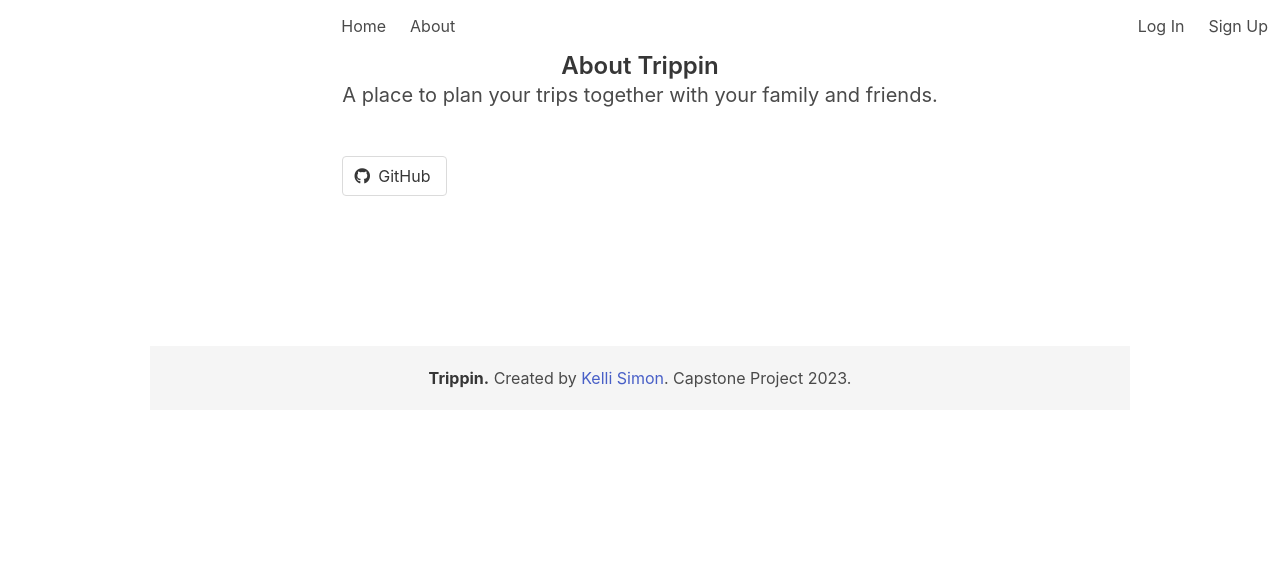
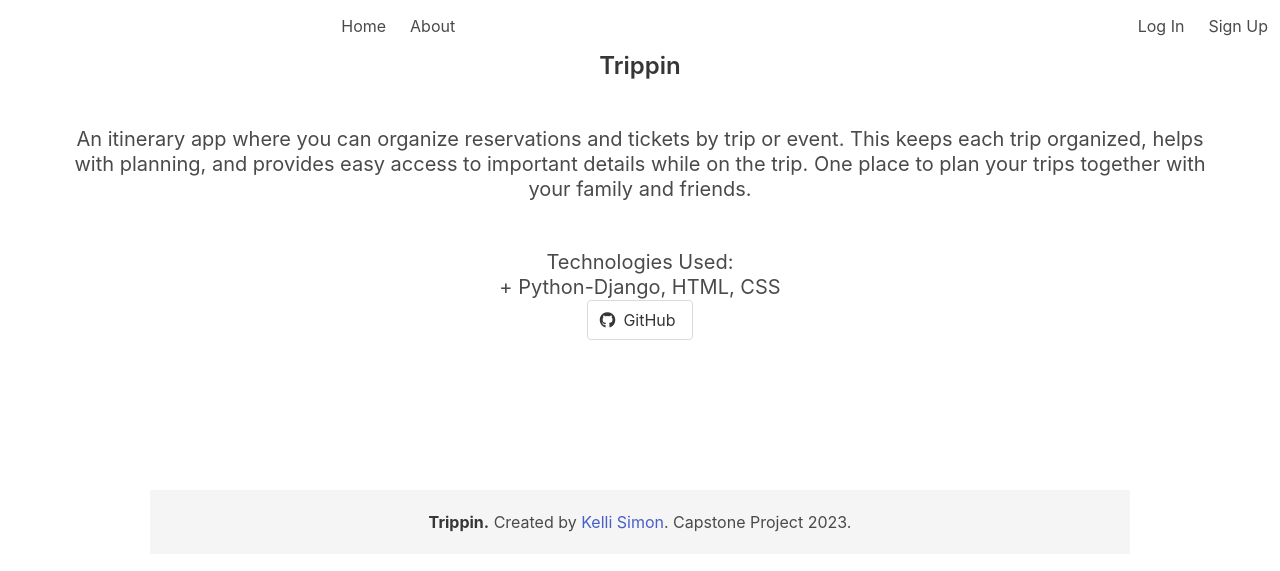
Before and after one commit to kellims/Capstone-Project-Trippin, a Django app: page /about/ in a window 1280 px wide. Shown: the top 571 px of the page. Run offline with Django 4.2, Linux system fonts and the light colour scheme.

Commit message:
updated About

```diff
--- a/main_app/templates/about.html
+++ b/main_app/templates/about.html
@@ -1,11 +1,18 @@
 {% extends 'base.html' %} {% block content %}
-<h1 class="title is-4">About Trippin</h1>
-<h2 class="subtitle">A place to plan your trips together with your family and friends. </h2>
+<h1 class="title is-4">Trippin</h1>
 <br>
-<a href="https://github.com/kellims/Capstone-Project-Trippin"  class="button is-centered">
-    <span class="icon">
-      <i class="fab fa-github"></i>
-    </span>
-    <span>GitHub</span>
-</a>
+<h2 class="subtitle"> An itinerary app where you can organize reservations and tickets by trip or event. This keeps each trip organized, helps with planning, and provides easy access to important details while on the trip. One place to plan your trips together with your family and friends. </h2>
+<br>
+<h4 class="subtitle">Technologies Used:
+    <div>
+    + Python-Django, HTML, CSS</h4>
+    </div>
+<div class="container has-text-centered">
+    <a href="https://github.com/kellims/Capstone-Project-Trippin"  class="button ">
+        <span class="icon">
+        <i class="fab fa-github"></i>
+        </span>
+        <span>GitHub</span>
+    </a>
+</div>
 {% endblock %}
```
